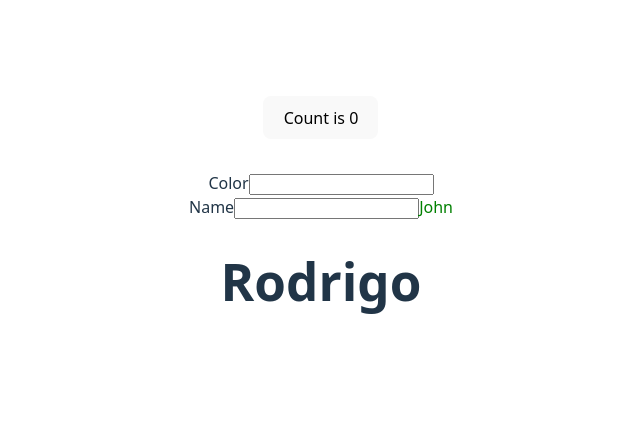
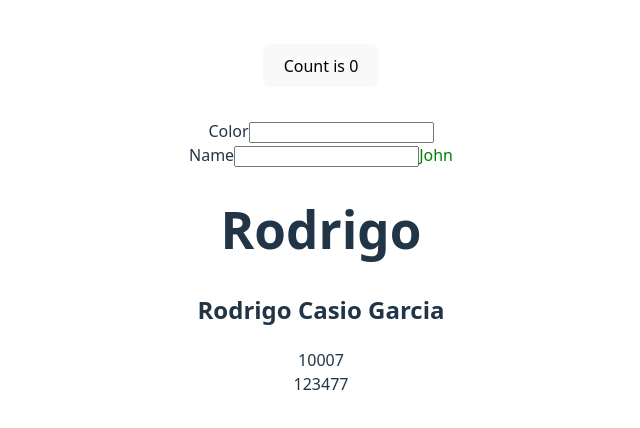
Before and after one commit to rodrigcasio/React-rcasio-projects, a React (Vite) app in the folder courseraPracticeIBM/practice-app/: page / in a window 1280 px wide. Shown: the part 196-624 px from the top of the page, without its empty margins (319-959 px from the left). Built offline with nearby package versions, Linux system fonts and the light colour scheme.

Commit message:
Added "SecondChildApp" component to the parent App component and sending data from App to SecondChildAppEx

```diff
--- a/courseraPracticeIBM/practice-app/src/App.jsx
+++ b/courseraPracticeIBM/practice-app/src/App.jsx
@@ -1,14 +1,16 @@
 import CounterButton from './components/CounterButton.jsx'
 import FirstChildAppEx from './components/FirstChildAppEx.jsx'
 import ParentComp from './components/ParentComp.jsx'
+import SecondChildAppEx from './components/SecondChildAppEx.jsx'
 
 function App() {
-
+    const employee_id = 10007;    // example of passing prop dynamically to the SecondChildAppEx component using {}.
   return (
     <>
       <CounterButton />
       <ParentComp />
       <FirstChildAppEx  name="Rodrigo" />
+      <SecondChildAppEx name="Rodrigo Casio Garcia" employeeID={employee_id} dept_id="123477" />
     </>
   )
 }
```
